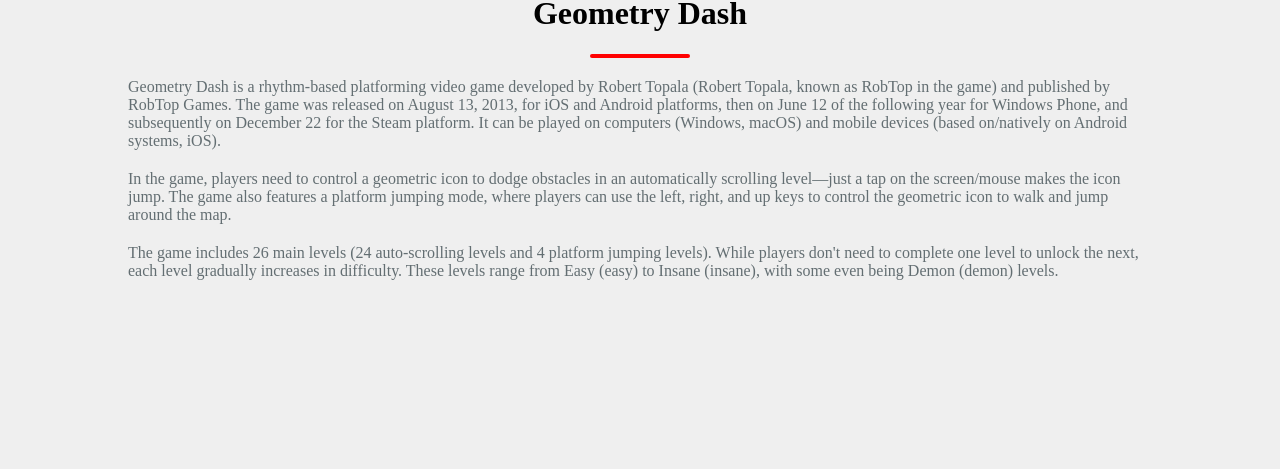
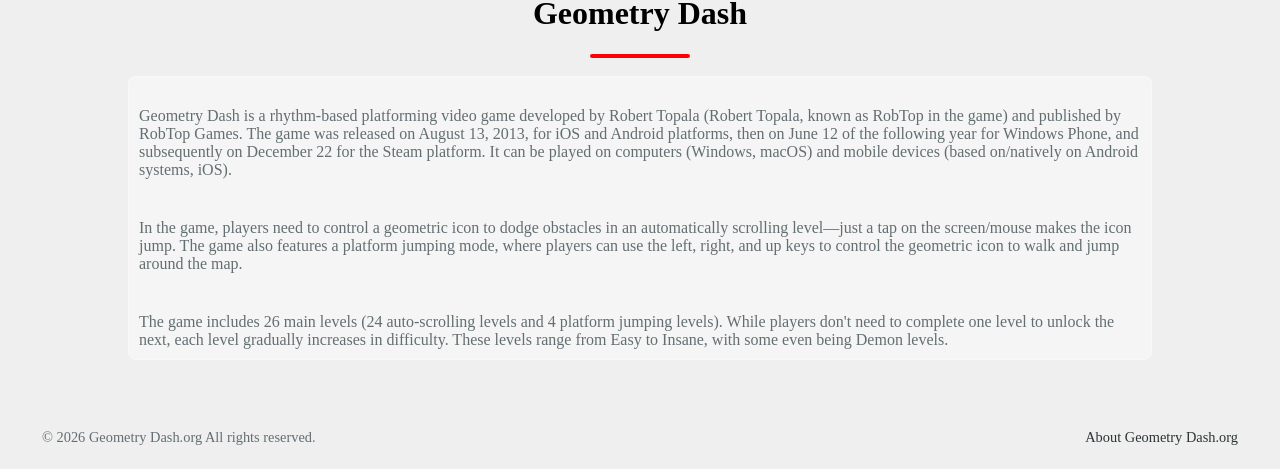
Before and after one commit to TaimWay/GeometryDash.org, a Vue app: page / in a window 1280 px wide. Shown: the part 598-1067 px from the top of the page. Before the commit the page ends 888 px from the top, so only its background shows below. Built offline with nearby package versions, Linux system fonts and the light colour scheme.

Commit message:
I made some changes to the homepage

```diff
--- a/src/views/Home/index.vue
+++ b/src/views/Home/index.vue
@@ -18,6 +18,8 @@
             <div class="introduction page">
                 <h1>Geometry Dash</h1>
                 <div class="title-underline"></div>
+                <br>
+                <div class="text-box">
                     <span>Geometry Dash is a rhythm-based platforming video game developed by Robert Topala (Robert Topala,
                         known as RobTop in the game) and published by RobTop Games. The game was released on August 13,
                         2013, for iOS and Android platforms, then on June 12 of the following year for Windows Phone, and
@@ -32,11 +34,16 @@
                     <span>
                         The game includes 26 main levels (24 auto-scrolling levels and 4 platform jumping levels). While
                         players don't need to complete one level to unlock the next, each level gradually increases in
-                    difficulty. These levels range from Easy (easy) to Insane (insane), with some even being Demon
-                    (demon) levels.
+                        difficulty. These levels range from Easy to Insane, with some even being Demon levels.
                     </span>
                 </div>
+            </div>
         </main>
+
+        <footer>
+            <span>© 2026 Geometry Dash.org All rights reserved.</span>
+            <a href="/about" class="link">About Geometry Dash.org</a>
+        </footer>
     </div>
 </template>
 
@@ -71,6 +78,30 @@
 main .introduction span {
     margin-top: 20px;
     color: var(--text-secondary);
+    max-width: 1200px;
+}
+
+footer {
+    display: flex;
+    justify-content: space-between;
+    align-items: center;
+    padding: 1rem 2rem;
+    border-top: 1px solid var(--header-border);
+    margin-top: 2rem;
+    color: var(--text-secondary);
+    font-size: 0.9rem;
+}
+
+footer a {
+    color: var(--text-primary);
+    text-decoration: none;
+    font-weight: 500;
+    transition: all 0.3s ease;
+}
+
+footer a:hover {
+    color: var(--theme-hover);
+    text-shadow: 0 0 10px var(--theme-glow);
 }
 </style>
 
```
Lines whose indentation alone changed are shown as unchanged.
